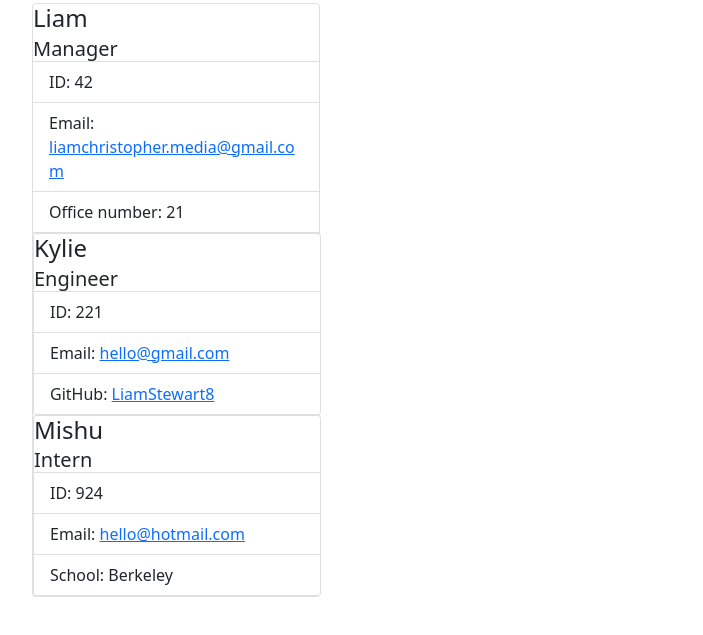
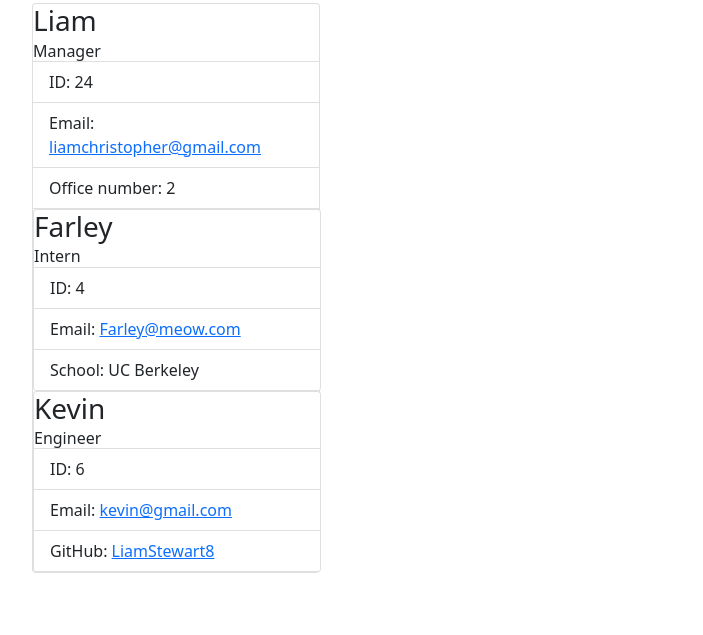
Before and after one commit to LiamStewartDev/Team-Profile-Generator, a plain HTML site: page main.html in a window 1280 px wide. Shown: the part 53-688 px from the top of the page, without its empty margins (50-753 px from the left). Drawn offline with nearby package versions, Linux system fonts and the light colour scheme.

Commit message:
final commit

```diff
--- a/main.html
+++ b/main.html
@@ -14,27 +14,27 @@
                             </div>
                             <div class="container">
                             <div class="card" style="width: 18rem;">
-                                <h4 class="card-title">Liam</h4>
-                                <h5 class="card-subtitle">Manager</h5>
+                                <h3 class="card-title">Liam</h3>
+                                <h6 class="card-subtitle">Manager</h6>
                                 <ul class="list-group list-group-flush">
-                                    <li class="list-group-item">ID: 42</li>
-                                    <li class="list-group-item">Email: <a href="mailto:liamchristopher.media@gmail.com">liamchristopher.media@gmail.com</a></li>
-                                    <li class="list-group-item">Office number: 21</li>
+                                    <li class="list-group-item">ID: 24</li>
+                                    <li class="list-group-item">Email: <a href="mailto:liamchristopher@gmail.com">liamchristopher@gmail.com</a></li>
+                                    <li class="list-group-item">Office number: 2</li>
                                 </ul><div class="card" style="width: 18rem;">
-                                    <h4 class="card-title">Kylie</h4>
-                                    <h5 class="card-subtitle">Engineer</h5>
+                                    <h3 class="card-title">Farley</h3>
+                                    <h6 class="card-subtitle">Intern</h6>
                                     <ul class="list-group list-group-flush">
-                                        <li class="list-group-item">ID: 221</li>
-                                        <li class="list-group-item">Email: <a href="mailto:hello@gmail.com">hello@gmail.com</a></li>
-                                        <li class="list-group-item">GitHub: <a href="https://github.com/LiamStewart8">LiamStewart8</a></li>
+                                        <li class="list-group-item">ID: 4</li>
+                                        <li class="list-group-item">Email: <a href="mailto:Farley@meow.com">Farley@meow.com</a></li>
+                                        <li class="list-group-item">School: UC Berkeley</li>
                                     </ul>
                                 </div> <div class="card" style="width: 18rem;">
-                                    <h4 class="card-title">Mishu</h4>
-                                    <h5 class="card-subtitle">Intern</h5>
+                                    <h3 class="card-title">Kevin</h3>
+                                    <h6 class="card-subtitle">Engineer</h6>
                                     <ul class="list-group list-group-flush">
-                                        <li class="list-group-item">ID: 924</li>
-                                        <li class="list-group-item">Email: <a href="mailto:hello@hotmail.com">hello@hotmail.com</a></li>
-                                        <li class="list-group-item">School: Berkeley</li>
+                                        <li class="list-group-item">ID: 6</li>
+                                        <li class="list-group-item">Email: <a href="mailto:kevin@gmail.com">kevin@gmail.com</a></li>
+                                        <li class="list-group-item">GitHub: <a href="https://github.com/LiamStewart8">LiamStewart8</a></li>
                                     </ul>
                                 </div>
                             </div>
```
Also changed, not shown: index.js (+6 -9 lines), README.md, images/teamgenerator.png (added).
